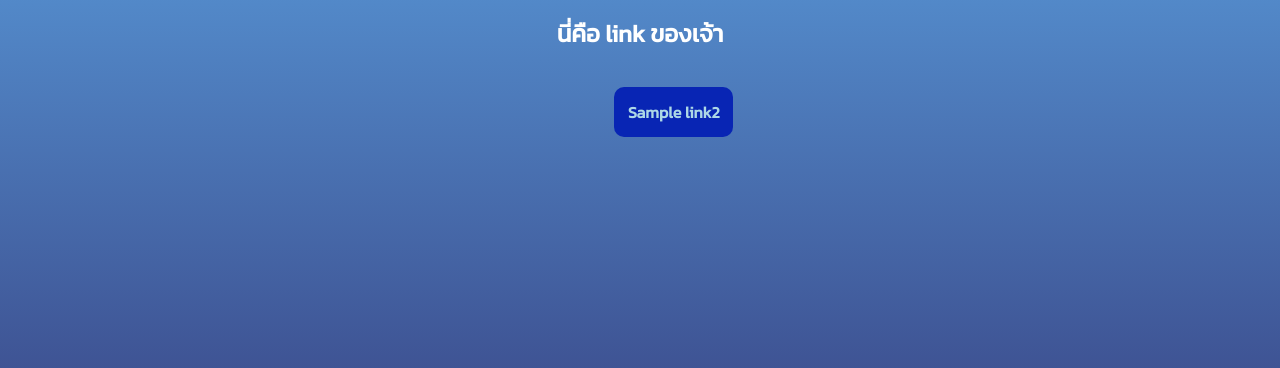
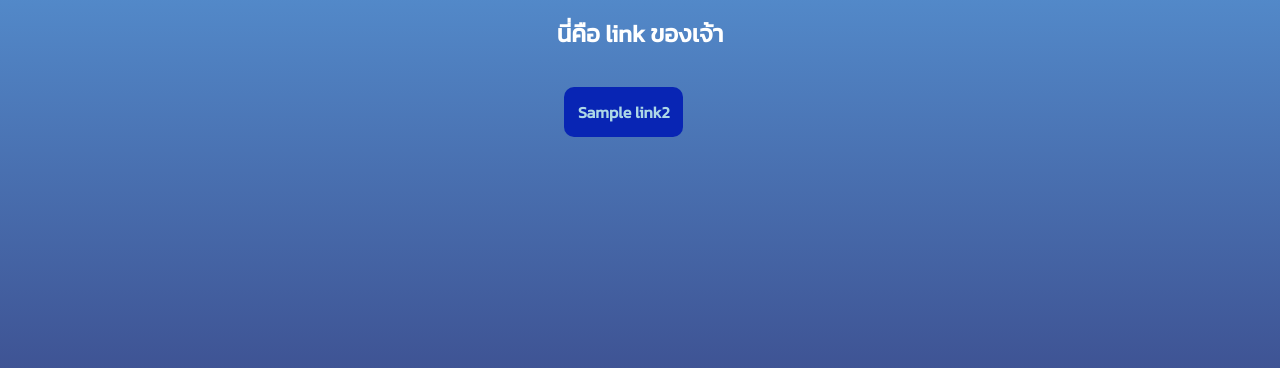
Before and after one commit to Pattrapol-Yaowaraj/All-IT-By-Jing-, a Django app: template All_IT/home/template/home/display.html in a window 1280 px wide. Shown: the part 52-420 px from the top of the page. Run offline with Django 4.2, Linux system fonts and the light colour scheme; the template is opened without the code that fills it: most values are stand-ins (such as "Sample title", 1, 10 or a date in 2020); some libraries are stand-ins or nearby versions.

Commit message:
149:edit display

```diff
--- a/All_IT/home/template/home/display.html
+++ b/All_IT/home/template/home/display.html
@@ -116,9 +116,17 @@
 
         .centered-container {
             display: block;
-        place-items: center;
-        align-items: center;
-        text-align: center;
+            place-items: center;
+            align-items: center;
+            text-align: center;
+        }
+
+        .button-container{
+            display: block;
+            place-items: center;
+            align-items: center;
+            text-align: center;
+            padding-right: 100px;
         }
 
         /* ทำให้ปุ่มลิงค์อยู่ตรงกลาง */
@@ -139,7 +147,7 @@
     <h2 style="padding-top: 20px;">นี่คือ link ของเจ้า</h2>
     <main>
         <ul>
-            <div class="centered-container" style="text-align: center;">
+            <div class="button-container" style="text-align: center;">
 
                 {% for link2 in links_for_user %}
                 <class="button-link">
```
Also changed, not shown: All_IT/db.sqlite3.
